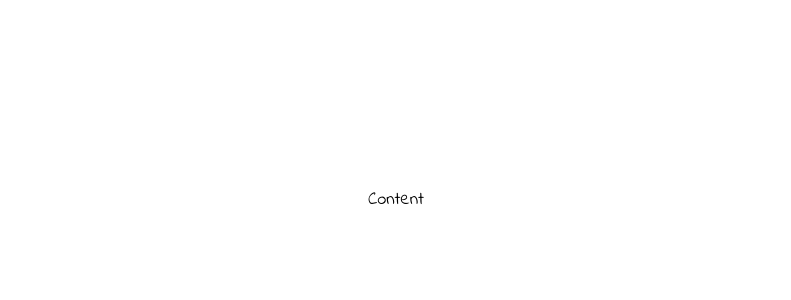
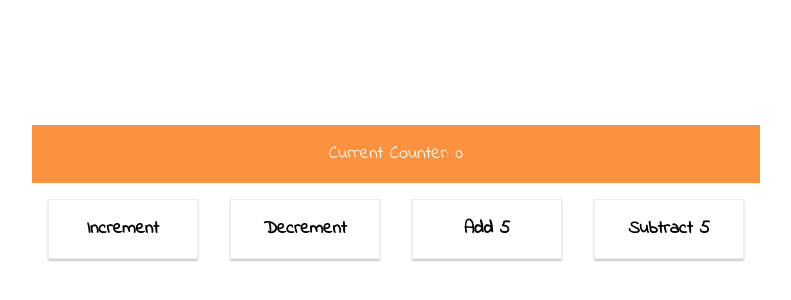
Before and after one commit to Mak-Pro/react-practice, a React (Create React App) app: page / in a window 1280 px wide. Shown: the top 300 px of the page, without its empty margins (244-1035 px from the left). Built offline with nearby package versions, Linux system fonts and the light colour scheme.

Commit message:
redux state setup

```diff
--- a/src/App.js
+++ b/src/App.js
@@ -1,5 +1,6 @@
 import React, { Component } from 'react';
 
+import Counter from './containers/Counter/Counter.js';
 
 
 class App extends Component {
@@ -15,7 +16,7 @@ class App extends Component {
 
 		return (
 			<div className="content__container">
-				Content
+				<Counter />
 			</div>
 	  );
 	}
--- /dev/null
+++ b/src/components/CounterControl/CounterControl.css
@@ -0,0 +1,17 @@
+.CounterControl {
+    width: 150px;
+    padding: 20px;
+    box-sizing: border-box;
+    margin: 16px;
+    border: 1px solid #eee;
+    box-shadow: 0 2px 2px #ccc;
+    font-weight: bold;
+    text-align: center;
+    cursor: pointer;
+    display: inline-block;
+}
+
+.CounterControl:hover,
+.CounterControl:active {
+    background-color: #eee;
+}
--- /dev/null
+++ b/src/components/CounterControl/CounterControl.js
@@ -0,0 +1,11 @@
+import React from 'react';
+
+import './CounterControl.css';
+
+const counterControl = (props) => (
+    <div className="CounterControl" onClick={props.clicked}>
+        {props.label}
+    </div>
+);
+
+export default counterControl;
--- /dev/null
+++ b/src/components/CounterOutput/CounterOutput.css
@@ -0,0 +1,9 @@
+.CounterOutput {
+    width: 100%;
+    background-color: #fa923f;
+    color: white;
+    font-size: 1.8rem;
+    text-align: center;
+    padding: 20px 0;
+    box-sizing: border-box;
+}
--- /dev/null
+++ b/src/components/CounterOutput/CounterOutput.js
@@ -0,0 +1,11 @@
+import React from 'react';
+
+import './CounterOutput.css';
+
+const counterOutput = (props) => (
+    <div className="CounterOutput">
+        Current Counter: {props.value}
+    </div>
+);
+
+export default counterOutput;
--- /dev/null
+++ b/src/containers/Counter/Counter.js
@@ -0,0 +1,27 @@
+import React, { Component } from 'react';
+import { connect } from 'react-redux';
+
+import CounterControl from '../../components/CounterControl/CounterControl';
+import CounterOutput from '../../components/CounterOutput/CounterOutput';
+
+class Counter extends Component {
+  state = {
+    counter: 0
+  }
+
+  render () {
+    return (
+      <div>
+      <CounterOutput value={this.state.counter} />
+      <CounterControl label="Increment" clicked={ () => this.setState({counter: this.state.counter + 1})} />
+      <CounterControl label="Decrement" clicked={() => this.state.counter > 0 ? this.setState({counter: this.state.counter - 1}) : null}  />
+      <CounterControl label="Add 5" clicked={() => this.setState({counter: this.state.counter + 5})}  />
+      <CounterControl label="Subtract 5" clicked={() => this.state.counter > 0 ? this.setState({counter: this.state.counter - 5}) : null}  />
+      </div>
+      );
+  }
+}
+
+
+
+export default Counter;
--- a/src/index.js
+++ b/src/index.js
@@ -5,7 +5,15 @@ import App from './App';
 import * as serviceWorker from './serviceWorker';
 
 
-ReactDOM.render(<App />, document.getElementById('root'));
+// Store
+import { createStore } from 'redux';
+import { Provider } from 'react-redux';
+import rootReducer from './store/rootReducer.js';
+
+const store = createStore(rootReducer);
+
+
+ReactDOM.render(<Provider store={store}><App /></Provider>, document.getElementById('root'));
 
 // If you want your app to work offline and load faster, you can change
 // unregister() to register() below. Note this comes with some pitfalls.
--- /dev/null
+++ b/src/store/rootReducer.js
@@ -0,0 +1,10 @@
+const initialState = {
+	counter: 0,
+}
+
+
+const rootReducer = (state = initialState, action) => {
+	return state;
+}
+
+export default rootReducer;
```
